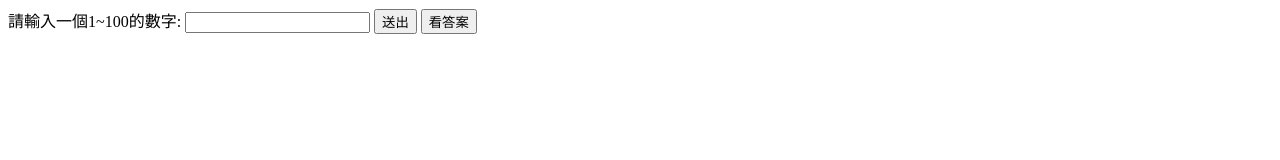
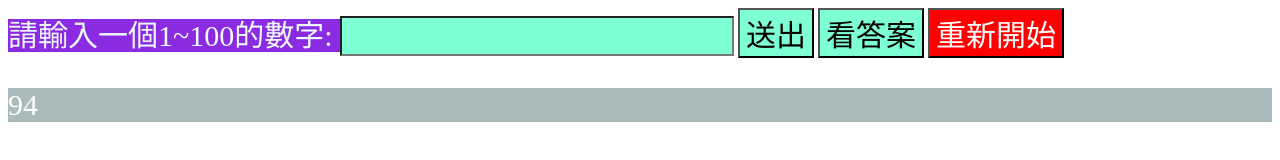
Before and after one commit to novak1367/novak1367.github.io, a plain HTML site: page JavaScript/JS-Guessnum.html in a window 1280 px wide. Both pictures are taken after a click on the button "看答案". Drawn offline with Linux system fonts and the light colour scheme.

Commit message:
完成版

```diff
--- a/JavaScript/JS-Guessnum.html
+++ b/JavaScript/JS-Guessnum.html
@@ -10,6 +10,17 @@
             background-color: green;
             font-size: 50px;
         }
+
+        input {
+            background-color: aquamarine;
+            font-size: 30px;
+        }
+
+        label {
+            background-color: blueviolet;
+            font-size: 30px;
+            color: aliceblue;
+        }
     </style>
 </head>
 
@@ -18,6 +29,7 @@
     <input type="text" class="guessArea" />
     <input type="button" value="送出" class="guessSubmit" />
     <input type="button" value="看答案" class="getanswer" />
+    <input type="button" value="重新開始" class="doreset" />
 
     <p type="text" class="guesses"></p>
     <p type="text" class="loworhi"></p>
@@ -25,13 +37,15 @@
     <script>
 
         let randomNumber = Math.floor(Math.random() * 100) + 1;
-        console.log(randomNumber);
         const guessSubmit = document.querySelector(".guessSubmit");
         const guessArea = document.querySelector(".guessArea");
         const guesses = document.querySelector(".guesses");//猜的數
         const loworhi = document.querySelector(".loworhi");//高或低
+        const getanswer = document.querySelector(".getanswer");
+        const doreset = document.querySelector(".doreset");
 
-        const getanswer = document.querySelector(".answer");
+        doreset.setAttribute("style", "background-color: red;color:#fff");
+        loworhi.setAttribute("style", "background-color: #abb;color:#fff;font-size:30px");
         let low = 1;
         let high = 100;
 
@@ -47,10 +61,7 @@
                 // guesses.classList.add("susscc")
 
             }
-            function getanswer() {
-                let randomNumber = Math.floor(Math.random() * 100) + 1;
-                console.log(randomNumber);
-            }
+
 
             if (userGuessNumber !== randomNumber) {
 
@@ -62,8 +73,20 @@
                 loworhi.textContent = `請輸入${low}到${high}`;
             }
         }//25 50 10
+
+        function reset() {
+            randomNumber = Math.floor(Math.random() * 100) + 1;
+            loworhi.textContent = "";
+            guessArea.value = '';
+            low = 1;
+            high = 100;
+        }
+
         guessSubmit.addEventListener("click", checkGuess);
-        answer.addEventListener("click", getanswer);
+        getanswer.addEventListener("click", () => {
+            loworhi.textContent = randomNumber;
+        });
+        doreset.addEventListener("click", reset);
     </script>
 </body>
 
```
